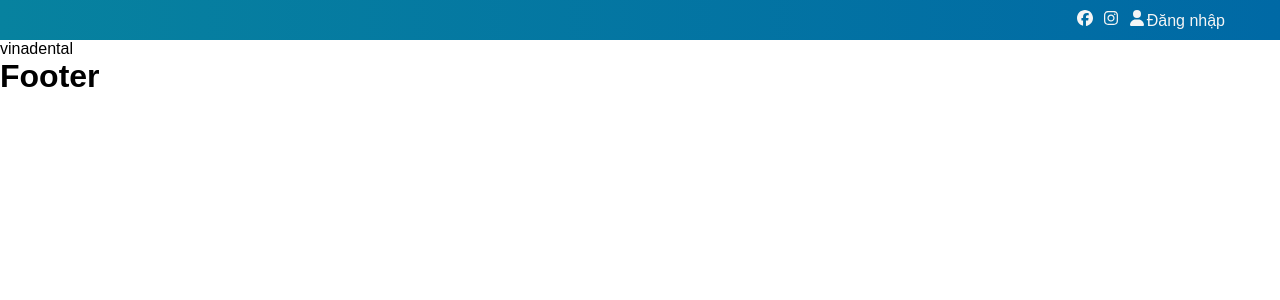
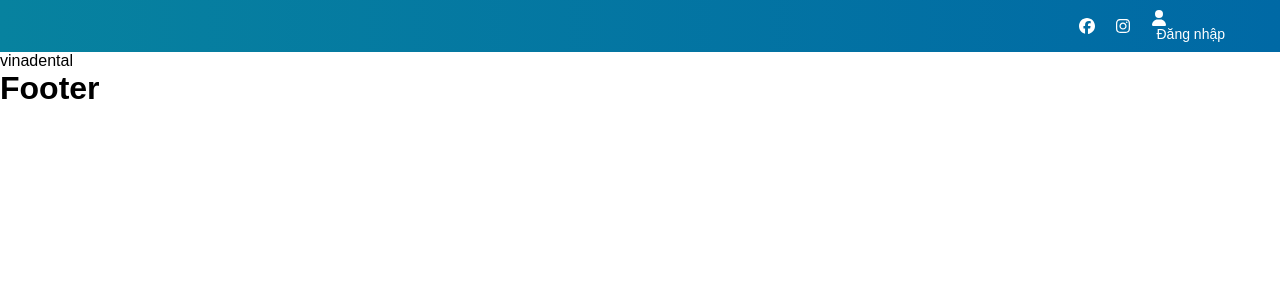
Before and after one commit to tunglvm/vinaDental, a React (Create React App) app in the folder fe/vinadental/: page / in a window 1280 px wide. Shown: the top 300 px of the page. Built offline with nearby package versions, Linux system fonts and the light colour scheme.

Commit message:
login funtion

```diff
--- a/fe/vinadental/src/pages/user/loginPage/index.js
+++ b/fe/vinadental/src/pages/user/loginPage/index.js
@@ -22,7 +22,7 @@ const LoginPage = () => {
             // Lưu trạng thái đăng nhập là TRUE và quyền là ADMIN vào bộ nhớ trình duyệt
             localStorage.setItem("isLogin", "true");
             localStorage.setItem("userRole", "admin");
-
+            localStorage.setItem("userName", "Quản trị viên");
             alert("Đăng nhập tài khoản Quản trị viên thành công!");
 
             // Điều hướng bay thẳng vào trang Dashboard full màn hình của Admin
@@ -33,7 +33,7 @@ const LoginPage = () => {
             // Lưu trạng thái đăng nhập là TRUE và quyền là USER thông thường
             localStorage.setItem("isLogin", "true");
             localStorage.setItem("userRole", "user");
-
+            localStorage.setItem("userName", "Nguyễn User");
             alert("Đăng nhập tài khoản Khách hàng thành công!");
 
             // Điều hướng quay trở lại trang chủ của hệ thống
--- a/fe/vinadental/src/pages/user/theme/header/index.js
+++ b/fe/vinadental/src/pages/user/theme/header/index.js
@@ -1,5 +1,5 @@
 import { memo } from "react";
-import { Link } from "react-router-dom";
+import { Link, useNavigate } from "react-router-dom";
 import "./style.scss";
 import { FaFacebook } from "react-icons/fa6";
 import { FaInstagram } from "react-icons/fa6";
@@ -8,6 +8,17 @@ import { FaUser } from "react-icons/fa6";
 import { ROUTER } from "../../../../utils/router";
 
 const Header = () => {
+    const navigate = useNavigate();
+
+    const isLogin = localStorage.getItem("isLogin") === "true";
+    const userName = localStorage.getItem("userName");
+
+    const handleLogout = () => {
+        localStorage.clear();
+        alert("Đăng xuất tài khoản thành công!");
+        navigate(ROUTER.USER.LOGIN);
+    };
+
     return (
         <div className="header__top">
             <div className="container">
@@ -16,22 +27,38 @@ const Header = () => {
                     <div className="col-6 header__top_right">
                         <ul>
                             <li>
-                                <Link to = {""}>
+                                <Link to={""}>
                                     <FaFacebook />
                                 </Link>
                             </li>
                             <li>
-                                <Link to = {""}>
+                                <Link to={""}>
                                     <FaInstagram />
                                 </Link>
                             </li>
+
                             <li>
-                                <Link to = {ROUTER.USER.LOGIN}>
-                                    <FaUser />
-                                </Link>
-                                <Link to = {ROUTER.USER.LOGIN}>
-                                    <span>Đăng nhập</span>
-                                </Link>
+                                {isLogin ? (
+                                    // Thêm class "user-logged-box" để căn chỉnh bên SCSS
+                                    <div className="user-logged-box">
+                                        <FaUser />
+                                        <span className="welcome-msg">
+                                            👋 Xin chào, <strong>{userName}</strong>
+                                        </span>
+                                        <button onClick={handleLogout} className="btn-logout-text">
+                                            [Đăng xuất]
+                                        </button>
+                                    </div>
+                                ) : (
+                                    <div className="user-login-box">
+                                        <Link to={ROUTER.USER.LOGIN}>
+                                            <FaUser />
+                                        </Link>
+                                        <Link to={ROUTER.USER.LOGIN}>
+                                            <span>Đăng nhập</span>
+                                        </Link>
+                                    </div>
+                                )}
                             </li>
                         </ul>
                     </div>
--- a/fe/vinadental/src/pages/user/theme/header/style.scss
+++ b/fe/vinadental/src/pages/user/theme/header/style.scss
@@ -2,28 +2,82 @@
 @import "../../../../style/pages/theme";
 
 .header__top {
+    // Giữ nguyên màu nền gradient hệ thống của bạn
     background: map.get($theme-colors, "gradient-bg");
+    // Thêm padding ở đây để tạo độ dày cân đối cho thanh header top
+    padding: 10px 0;
 }
 
 .header__top_right {
     display: flex;
-    justify-content: end;
-    padding: 10px 0 10px;
+    justify-content: flex-end;
+    align-items: center; // Ép toàn bộ khối bên phải phải nằm chính giữa theo trục dọc
+    padding: 0; // Bỏ padding cũ ở đây để không bị lệch hàng với col-6 bên trái
 
     ul {
         display: flex;
-        column-gap: 10px;
+        align-items: center; // Thẳng hàng tuyệt đối cho các thẻ li bên trong
+        column-gap: 20px;    // Tăng khoảng cách lên 20px nhìn cho thưa đều, thoáng mắt hơn
         list-style: none;
+        margin: 0;
+        padding: 0;
+
+        li {
+            display: flex;
+            align-items: center; // Thẳng hàng các icon và text bên trong từng mục li
+            color: #ffffff;      // Ép màu trắng cho các đoạn text thông thường (như chữ Xin chào)
+            font-size: 14px;
+        }
 
         a {
             font-size: 16px;
-            display: inline-block;
+            display: flex;       // Chuyển từ inline-block sang flex để icon và chữ trong thẻ a thẳng hàng
+            align-items: center;
             text-decoration: none;
-            color: map.get($theme-colors, "main");
+            color: #ffffff;      // Ép các thẻ Link và Icon (Facebook, Instagram, User) sang màu trắng tinh
+            transition: opacity 0.2s;
+
+            &:hover {
+                opacity: 0.8;    // Tạo hiệu ứng mờ nhẹ khi di chuột vào nút
+            }
 
             span {
-                font-size: 16px;
-                margin-left: 2px;
+                font-size: 14px; // Chỉnh lại 14px cho cân bằng tỉ lệ với icon
+                margin-left: 5px;
+                color: #ffffff;  // Chữ "Đăng nhập" màu trắng
+            }
+        }
+
+        // Cấu trúc căn chỉnh riêng cho cụm đã đăng nhập (Đã thêm class ở bước trước)
+        .user-logged-box {
+            display: flex;
+            align-items: center; // Giúp Icon User, Chữ chào và Nút đăng xuất thẳng băng một hàng
+            gap: 8px;
+            color: #ffffff;
+
+            .welcome-msg {
+                color: #ffffff;
+                strong {
+                    font-weight: 600;
+                }
+            }
+
+            .btn-logout-text {
+                background: none;
+                border: none;
+                color: #ffffff;  // Đồng bộ nút Đăng xuất sang màu trắng tinh tế
+                font-size: 13px;
+                font-weight: 500;
+                cursor: pointer;
+                padding: 0;
+                margin-left: 5px;
+                opacity: 0.8;
+                transition: all 0.2s;
+
+                &:hover {
+                    opacity: 1;
+                    text-decoration: underline; // Gạch chân nhẹ khi hover để nhận biết là nút bấm
+                }
             }
         }
     }
```
